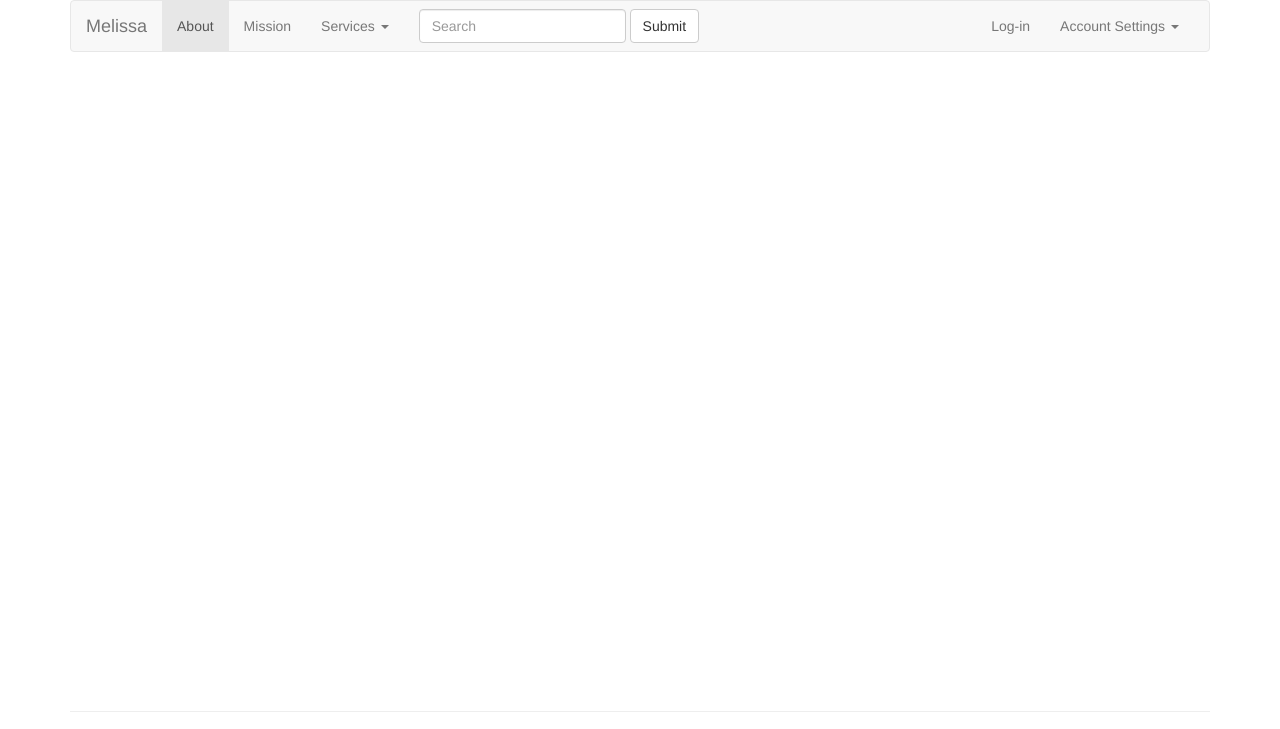
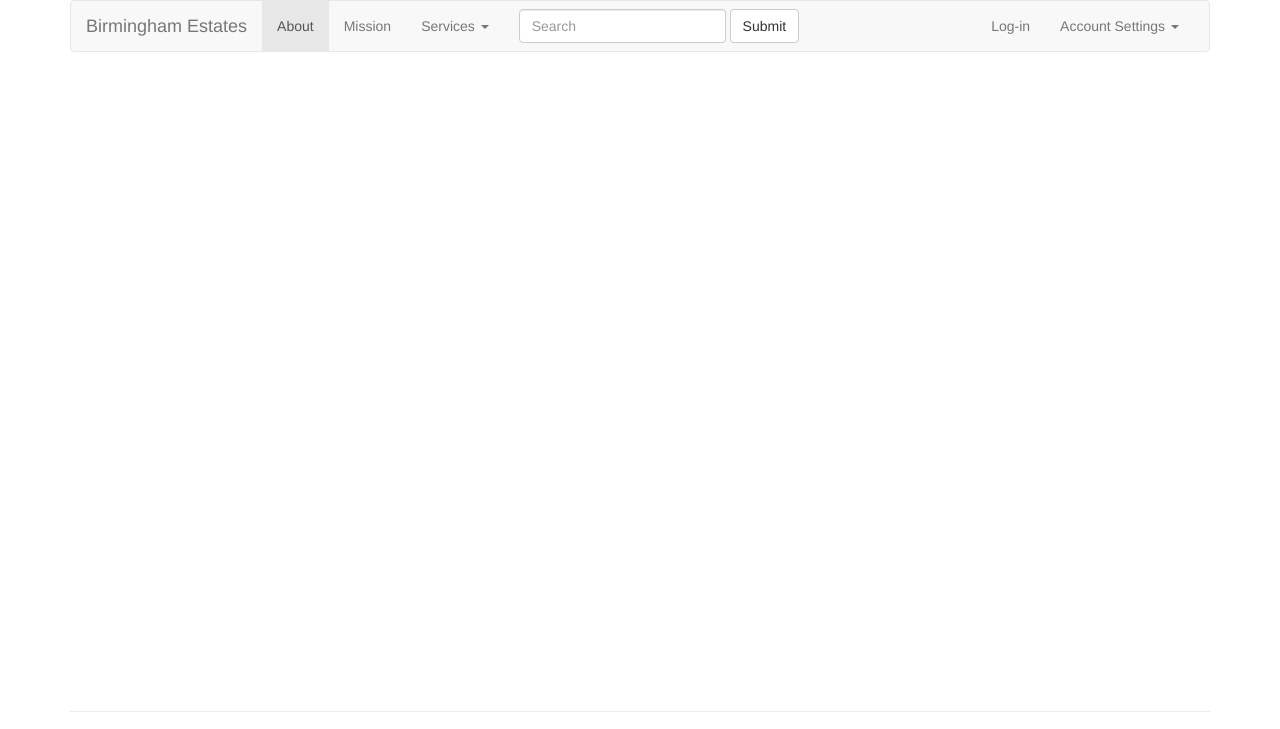
Before and after one commit to Melissa-Mahon/wine, a website: page index.html in a window 1280 px wide. Shown: the top 729 px of the page. Drawn offline with nearby package versions, Linux system fonts and the light colour scheme.

Commit message:
Changed nav title to Birmingham Estates

```diff
--- a/index.html
+++ b/index.html
@@ -30,7 +30,7 @@
               <span class="icon-bar"></span>
               <span class="icon-bar"></span>
             </button>
-            <a class="navbar-brand" href="#">Melissa</a>
+            <a class="navbar-brand" href="#">Birmingham Estates</a>
           </div>
 
           <!-- Collect the nav links, forms, and other content for toggling -->
```
